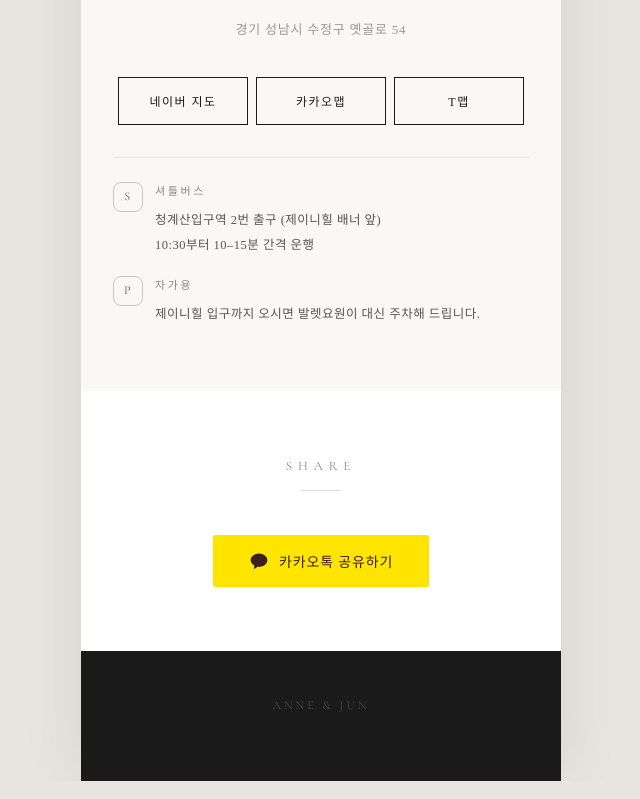
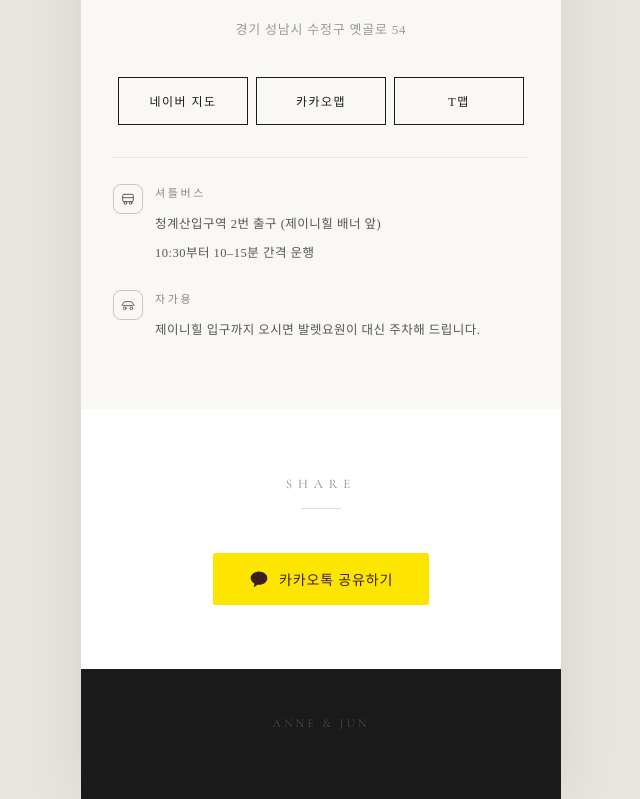
Before and after one commit to zi-young/anne-jun-wedding, a Next.js app: page / in a window 1280 px wide. Shown: the part 3447-4246 px from the top of the page, without its empty margins (319-959 px from the left). Built offline with nearby package versions, Linux system fonts and the light colour scheme.

Commit message:
Add traffic icons and spacing

```diff
--- a/src/components/MapLinks.tsx
+++ b/src/components/MapLinks.tsx
@@ -54,7 +54,14 @@ export default function MapLinks() {
       </div>
       <div className="traffic-info">
         <div className="traffic-card">
-          <div className="traffic-icon">S</div>
+          <div className="traffic-icon" aria-hidden="true">
+            <svg viewBox="0 0 24 24" role="presentation">
+              <rect x="4" y="5" width="16" height="11" rx="2" fill="none" />
+              <path d="M4 10h16" fill="none" />
+              <circle cx="8" cy="18" r="2" fill="none" />
+              <circle cx="16" cy="18" r="2" fill="none" />
+            </svg>
+          </div>
           <div className="traffic-body">
             <p className="traffic-title">셔틀버스</p>
             <p className="traffic-row">청계산입구역 2번 출구 (제이니힐 배너 앞)</p>
@@ -62,7 +69,14 @@ export default function MapLinks() {
           </div>
         </div>
         <div className="traffic-card">
-          <div className="traffic-icon">P</div>
+          <div className="traffic-icon" aria-hidden="true">
+            <svg viewBox="0 0 24 24" role="presentation">
+              <path d="M3 13l2-4a3 3 0 0 1 3-2h8a3 3 0 0 1 3 2l2 4" fill="none" />
+              <path d="M5 13h14" fill="none" />
+              <circle cx="7" cy="17" r="2" fill="none" />
+              <circle cx="17" cy="17" r="2" fill="none" />
+            </svg>
+          </div>
           <div className="traffic-body">
             <p className="traffic-title">자가용</p>
             <p className="traffic-row">제이니힐 입구까지 오시면 발렛요원이 대신 주차해 드립니다.</p>
--- a/src/styles/wedding.css
+++ b/src/styles/wedding.css
@@ -965,7 +965,7 @@ button {
   border-top: 1px solid rgba(0, 0, 0, 0.08);
   display: flex;
   flex-direction: column;
-  gap: 18px;
+  gap: 20px;
 }
 
 .traffic-card {
@@ -973,6 +973,7 @@ button {
   align-items: flex-start;
   gap: 12px;
   text-align: left;
+  padding: 2px 0;
 }
 
 .traffic-icon {
@@ -983,11 +984,18 @@ button {
   display: flex;
   align-items: center;
   justify-content: center;
-  font-family: var(--font-en);
-  font-size: 12px;
-  letter-spacing: 0.12em;
   color: var(--color-gray-dark);
   flex-shrink: 0;
+}
+
+.traffic-icon svg {
+  width: 16px;
+  height: 16px;
+  stroke: currentColor;
+  stroke-width: 1.4;
+  stroke-linecap: round;
+  stroke-linejoin: round;
+  fill: none;
 }
 
 .traffic-body {
@@ -1000,7 +1008,7 @@ button {
   font-weight: 500;
   letter-spacing: 0.24em;
   color: #888;
-  margin-bottom: 6px;
+  margin-bottom: 8px;
   text-transform: uppercase;
 }
 
@@ -1010,6 +1018,10 @@ button {
   color: var(--color-gray-dark);
   letter-spacing: 0.04em;
   line-height: 2;
+}
+
+.traffic-row + .traffic-row {
+  margin-top: 4px;
 }
 
 /* ========================
```
